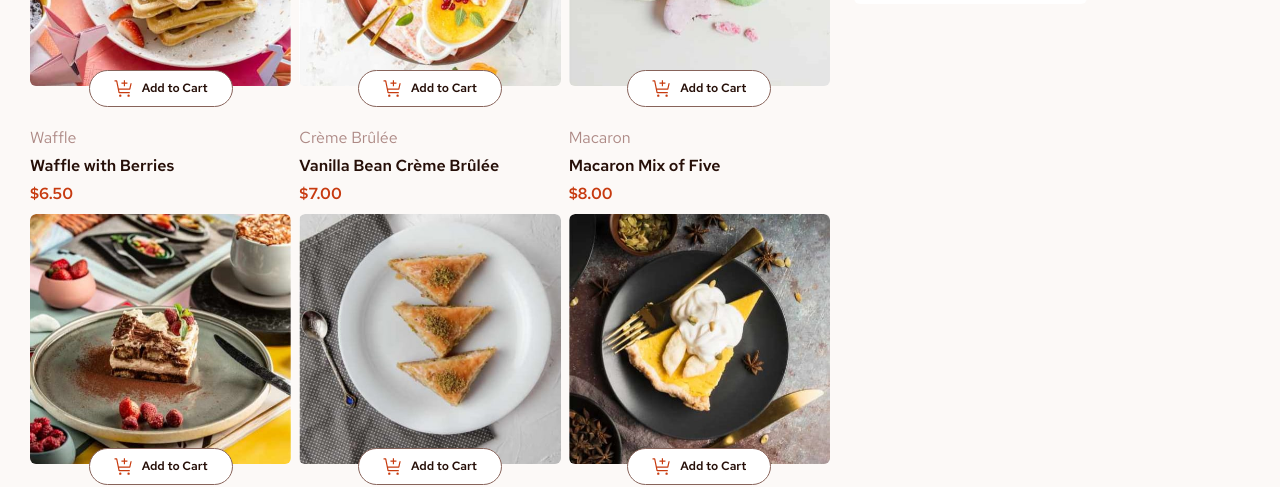
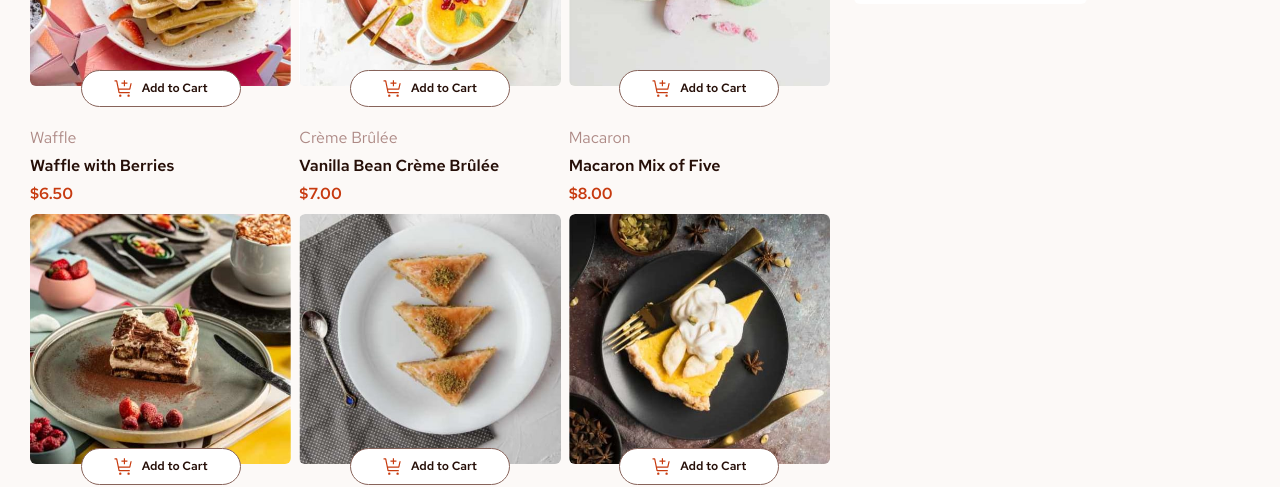
Before and after one commit to firdesOya/frontendMentorChallenge, a Next.js app in the folder product-list-with-cart-main/: page / in a window 1280 px wide. Shown: the part 324-811 px from the top of the page. Built offline with nearby package versions, Linux system fonts and the light colour scheme.

Commit message:
feat:added onclick

```diff
--- a/product-list-with-cart-main/src/app/components/AddButton.js
+++ b/product-list-with-cart-main/src/app/components/AddButton.js
@@ -1,9 +1,11 @@
 import Image from "next/image";
 import React from "react";
 
-export default function AddButton() {
+export default function AddButton({item, addToCart }) {
   return (
-    <button className="flex items-center bg-white text-rose-900 text-xs font-semibold gap-2 border border-rose-500 rounded-full px-6 py-2 hover:border-red hover:text-red">
+    <button
+    onClick={()=>addToCart(item)}
+    className="flex items-center bg-white text-rose-900 text-xs font-semibold gap-2 border border-rose-500 rounded-full px-8 py-2 hover:border-red hover:text-red">
       <Image
         src="/images/icon-add-to-cart.svg"
         alt="Add to cart"
```
